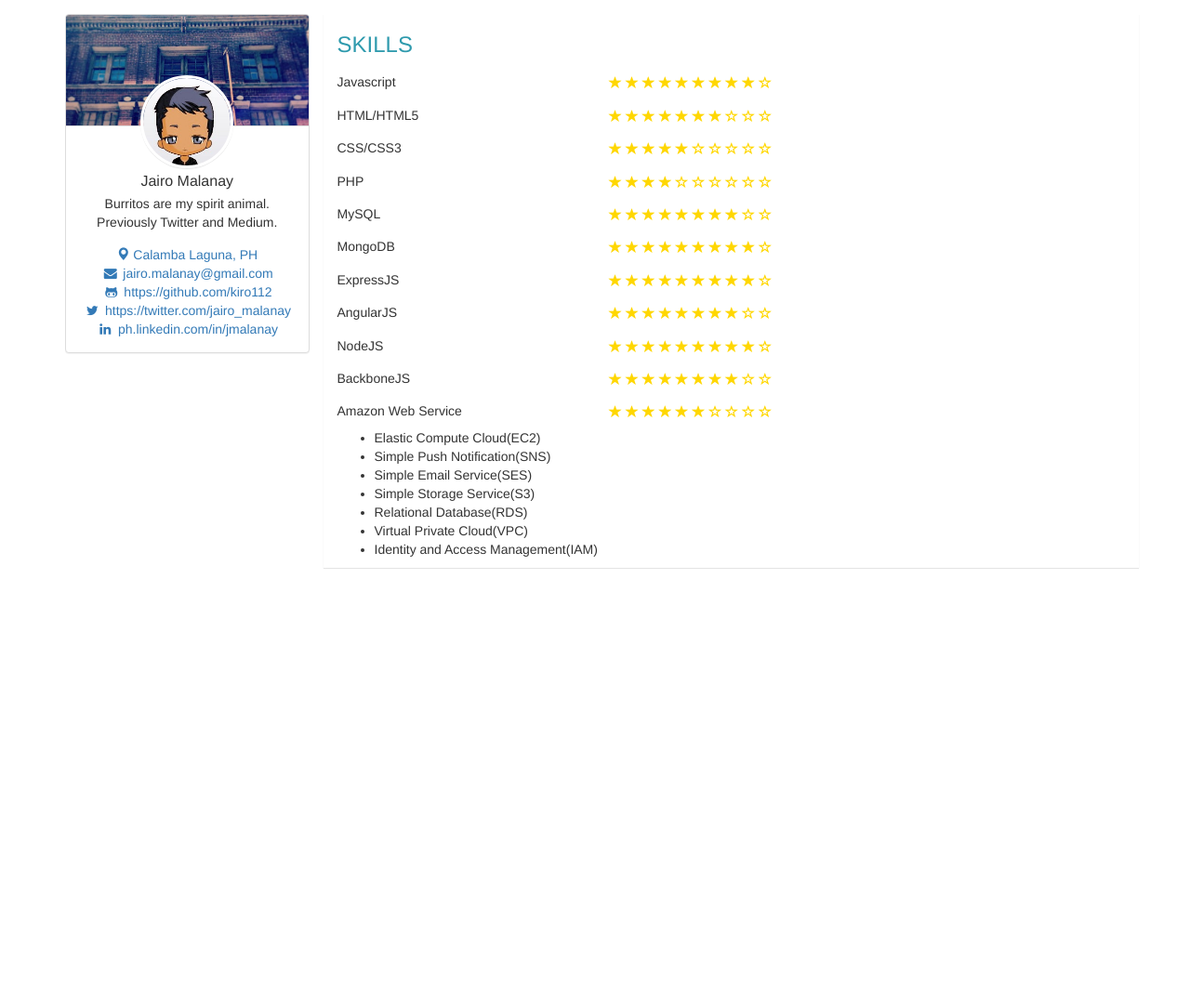
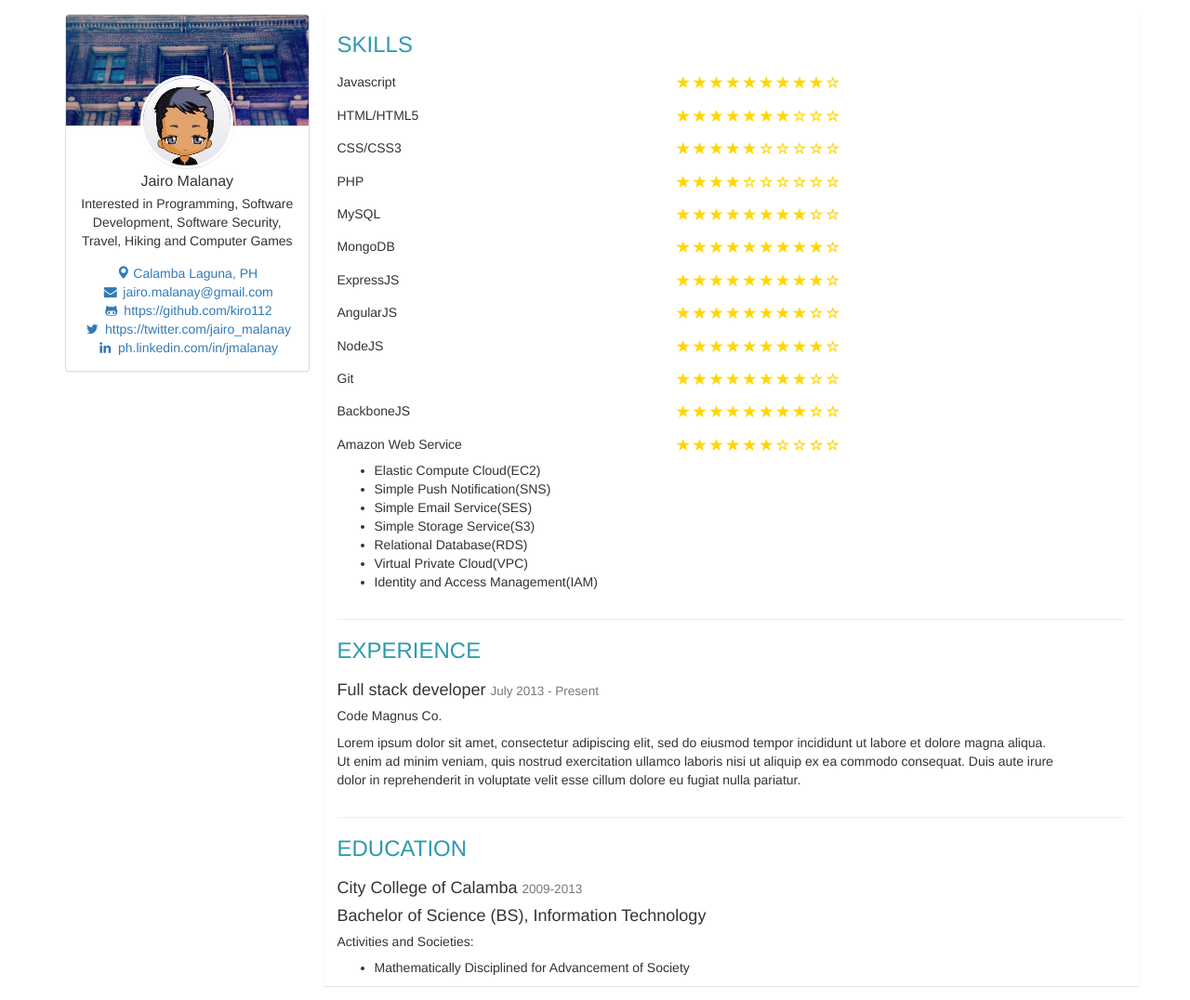
Before and after one commit to kiro112/kiro112.github.io, a plain HTML site: page index.html in a window 1280 px wide. Shown: the whole page at 93% size. Before the commit the page ends 800 px from the top, so only its background shows below. Drawn offline with Linux system fonts and the light colour scheme.

Commit message:
Added education-section

```diff
--- a/index.html
+++ b/index.html
@@ -76,7 +76,7 @@
 					<h5 class="panel-title">Jairo Malanay</h5>
 
 					<p class="m-b">
-						Burritos are my spirit animal. Previously Twitter and Medium.
+						Interested in Programming, Software Development, Software Security, Travel, Hiking and Computer Games
 					</p>
 
 					<div class="social-media">
@@ -104,14 +104,14 @@
 		</div> <!-- /div.col-sm-3 -->
 
 		<div id="main-content" class="col-sm-9">
-			<div class="content skills">
+			<div class="skills-container">
 				<h3 class="content-header">Skills</h3>
 
 				<div class="row">
-					<div class="col-sm-4">
+					<div class="col-sm-5">
 						<h5>Javascript</h5>
 					</div>
-					<div class="col-sm-8">
+					<div class="col-sm-7">
 						<span class="glyphicon glyphicon-star"></span>
 						<span class="glyphicon glyphicon-star"></span>
 						<span class="glyphicon glyphicon-star"></span>
@@ -126,10 +126,10 @@
 				</div>
 
 				<div class="row">
-					<div class="col-sm-4">
+					<div class="col-sm-5">
 						<h5>HTML/HTML5</h5>
 					</div>
-					<div class="col-sm-8">
+					<div class="col-sm-7">
 						<span class="glyphicon glyphicon-star"></span>
 						<span class="glyphicon glyphicon-star"></span>
 						<span class="glyphicon glyphicon-star"></span>
@@ -144,10 +144,10 @@
 				</div>
 
 				<div class="row">
-					<div class="col-sm-4">
+					<div class="col-sm-5">
 						<h5>CSS/CSS3</h5>
 					</div>
-					<div class="col-sm-8">
+					<div class="col-sm-7">
 						<span class="glyphicon glyphicon-star"></span>
 						<span class="glyphicon glyphicon-star"></span>
 						<span class="glyphicon glyphicon-star"></span>
@@ -162,10 +162,10 @@
 				</div>
 
 				<div class="row">
-					<div class="col-sm-4">
+					<div class="col-sm-5">
 						<h5>PHP</h5>
 					</div>
-					<div class="col-sm-8">
+					<div class="col-sm-7">
 						<span class="glyphicon glyphicon-star"></span>
 						<span class="glyphicon glyphicon-star"></span>
 						<span class="glyphicon glyphicon-star"></span>
@@ -180,10 +180,10 @@
 				</div>
 
 				<div class="row">
-					<div class="col-sm-4">
+					<div class="col-sm-5">
 						<h5>MySQL</h5>
 					</div>
-					<div class="col-sm-8">
+					<div class="col-sm-7">
 						<span class="glyphicon glyphicon-star"></span>
 						<span class="glyphicon glyphicon-star"></span>
 						<span class="glyphicon glyphicon-star"></span>
@@ -198,10 +198,10 @@
 				</div>
 
 				<div class="row">
-					<div class="col-sm-4">
+					<div class="col-sm-5">
 						<h5>MongoDB</h5>
 					</div>
-					<div class="col-sm-8">
+					<div class="col-sm-7">
 						<span class="glyphicon glyphicon-star"></span>
 						<span class="glyphicon glyphicon-star"></span>
 						<span class="glyphicon glyphicon-star"></span>
@@ -216,10 +216,10 @@
 				</div>
 
 				<div class="row">
-					<div class="col-sm-4">
+					<div class="col-sm-5">
 						<h5>ExpressJS</h5>
 					</div>
-					<div class="col-sm-8">
+					<div class="col-sm-7">
 						<span class="glyphicon glyphicon-star"></span>
 						<span class="glyphicon glyphicon-star"></span>
 						<span class="glyphicon glyphicon-star"></span>
@@ -234,10 +234,10 @@
 				</div>
 
 				<div class="row">
-					<div class="col-sm-4">
+					<div class="col-sm-5">
 						<h5>AngularJS</h5>
 					</div>
-					<div class="col-sm-8">
+					<div class="col-sm-7">
 						<span class="glyphicon glyphicon-star"></span>
 						<span class="glyphicon glyphicon-star"></span>
 						<span class="glyphicon glyphicon-star"></span>
@@ -252,10 +252,10 @@
 				</div>
 
 				<div class="row">
-					<div class="col-sm-4">
+					<div class="col-sm-5">
 						<h5>NodeJS</h5>
 					</div>
-					<div class="col-sm-8">
+					<div class="col-sm-7">
 						<span class="glyphicon glyphicon-star"></span>
 						<span class="glyphicon glyphicon-star"></span>
 						<span class="glyphicon glyphicon-star"></span>
@@ -270,10 +270,10 @@
 				</div>
 
 				<div class="row">
-					<div class="col-sm-4">
-						<h5>BackboneJS</h5>
+					<div class="col-sm-5">
+						<h5>Git</h5>
 					</div>
-					<div class="col-sm-8">
+					<div class="col-sm-7">
 						<span class="glyphicon glyphicon-star"></span>
 						<span class="glyphicon glyphicon-star"></span>
 						<span class="glyphicon glyphicon-star"></span>
@@ -286,11 +286,30 @@
 						<span class="glyphicon glyphicon-star-empty"></span>
 					</div>
 				</div>
+
 				<div class="row">
-					<div class="col-sm-4">
+					<div class="col-sm-5">
+						<h5>BackboneJS</h5>
+					</div>
+					<div class="col-sm-7">
+						<span class="glyphicon glyphicon-star"></span>
+						<span class="glyphicon glyphicon-star"></span>
+						<span class="glyphicon glyphicon-star"></span>
+						<span class="glyphicon glyphicon-star"></span>
+						<span class="glyphicon glyphicon-star"></span>
+						<span class="glyphicon glyphicon-star"></span>
+						<span class="glyphicon glyphicon-star"></span>
+						<span class="glyphicon glyphicon-star"></span>
+						<span class="glyphicon glyphicon-star-empty"></span>
+						<span class="glyphicon glyphicon-star-empty"></span>
+					</div>
+				</div>
+
+				<div class="row">
+					<div class="col-sm-5">
 						<h5>Amazon Web Service</h5>
 					</div>
-					<div class="col-sm-8">
+					<div class="col-sm-7">
 						<span class="glyphicon glyphicon-star"></span>
 						<span class="glyphicon glyphicon-star"></span>
 						<span class="glyphicon glyphicon-star"></span>
@@ -317,7 +336,37 @@
 					</ul>
 					</div>
 				</div>
-			</div> <!-- /div.content.skills -->
+			</div> <!-- /div.skills-container -->
+
+			<hr>
+
+			<div class="experience-container">
+				<h3 class="content-header">Experience</h3>
+				<div class="row">
+					<div class="col-sm-11">
+						<h4>Full stack developer <small>July 2013 - Present</small></h4>
+						<h5>Code Magnus Co.</h5>
+						<p>Lorem ipsum dolor sit amet, consectetur adipiscing elit, sed do eiusmod tempor incididunt ut labore et dolore magna aliqua. Ut enim ad minim veniam, quis nostrud exercitation ullamco laboris nisi ut aliquip ex ea commodo consequat. Duis aute irure dolor in reprehenderit in voluptate velit esse cillum dolore eu fugiat nulla pariatur.</p>
+					</div>
+				</div>
+			</div>
+
+			<hr>
+
+			<div class="education-container">
+				<h3 class="content-header">Education</h3>
+				<div class="row">
+					<div class="col-sm-11">
+						<h4>City College of Calamba <small>2009-2013</small></h4>
+						<h4>Bachelor of Science (BS), Information Technology</h4>
+						<h5>Activities and Societies: </h5>
+							<ul>
+								<li>Mathematically Disciplined for Advancement of Society</li>
+							</ul>
+					</div>
+				</div>
+			</div>
+
 		</div> <!-- /div#main-content.col-sm-9 -->
 
 	</div>
```
